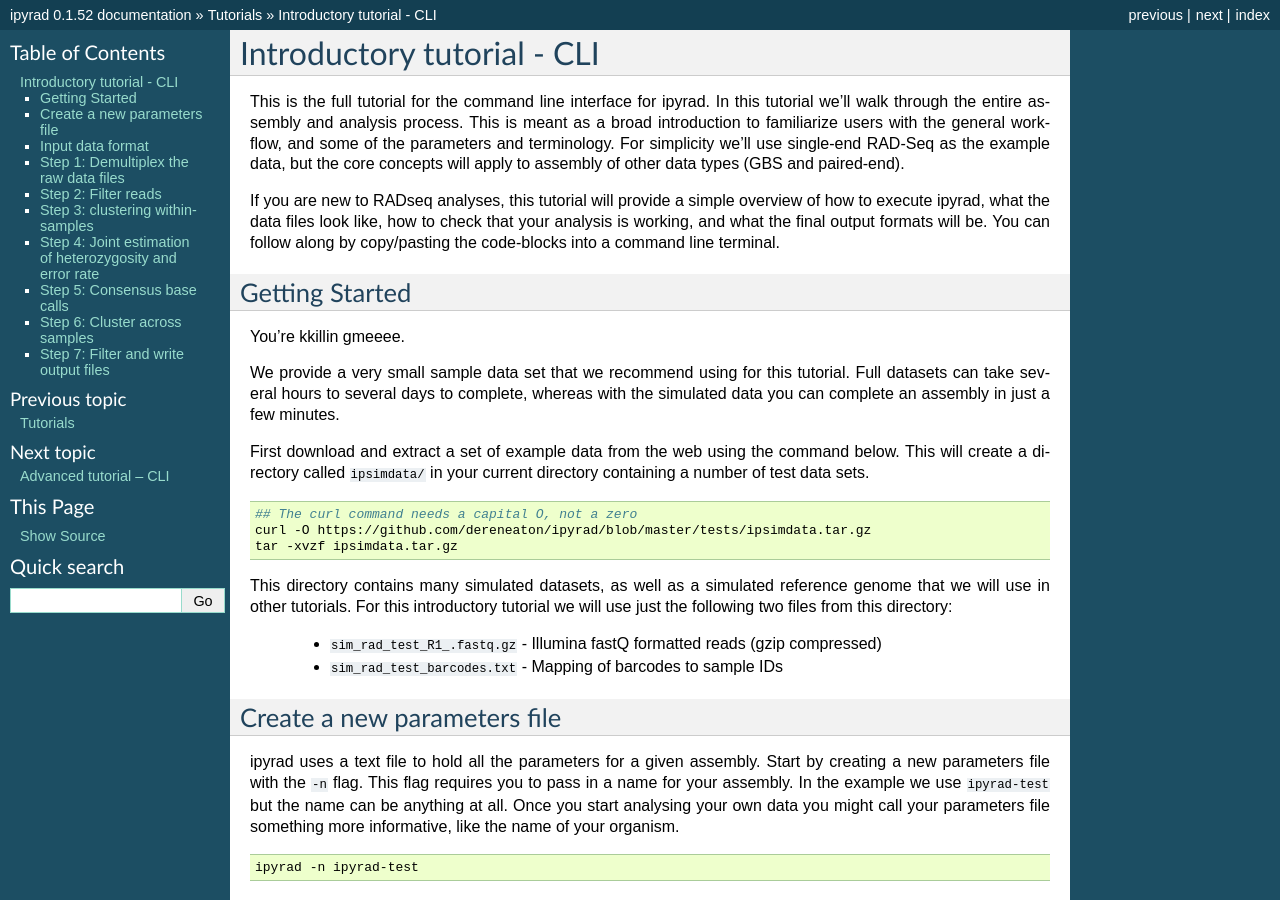
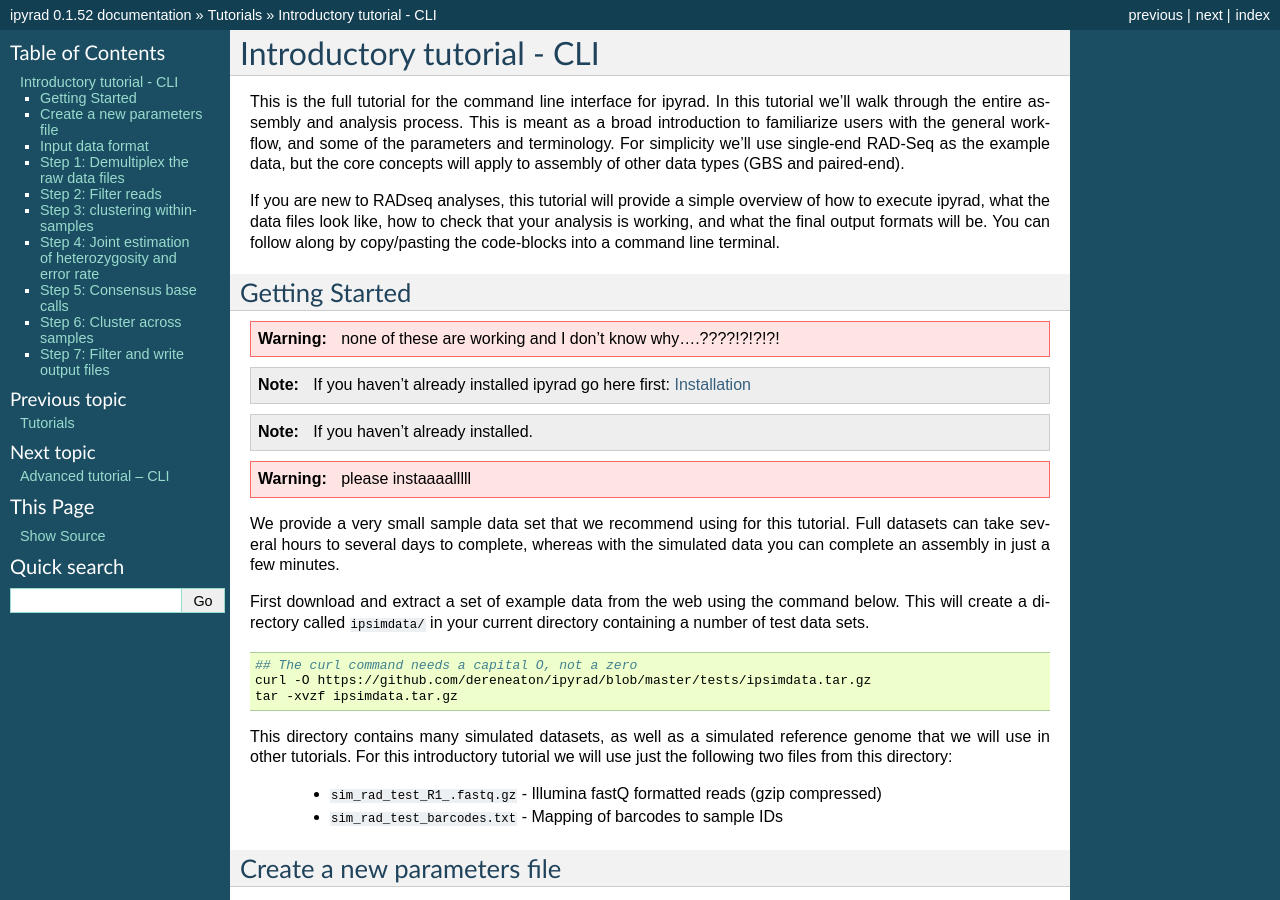
Before and after one commit to dereneaton/ipyrad, a Sphinx documentation site: the page built from docs/tutorial_intro_cli.rst, in a window 1280 px wide and 900 px high. Built offline with Sphinx 7.4.7, drawn with Linux system fonts in a browser that asks for light colours; pages that are not in the unit, such as notebooks, are missing from menus; the version number is read from the project's files by our own code.

Commit message:
advanced tutorial working

```diff
--- a/docs/tutorial_intro_cli.rst
+++ b/docs/tutorial_intro_cli.rst
@@ -23,13 +23,14 @@
 
 Getting Started
 ~~~~~~~~~~~~~~~
-You're kkillin gmeeee.
 
-.. _note:: If you haven't already installed ipyrad go here first: :ref:`Installation <installation>`
+.. warning:: none of these are working and I don't know why....????!?!?!?!
 
-.. _note:: If you haven't already installed.
+.. note:: If you haven't already installed ipyrad go here first: :ref:`Installation <installation>`
 
-.. _warning:: please instaaaalllll
+.. note:: If you haven't already installed.
+
+.. warning:: please instaaaalllll
 
 .. _note::
 
```
